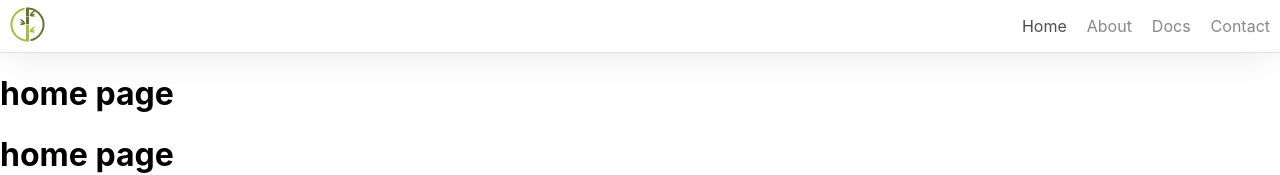
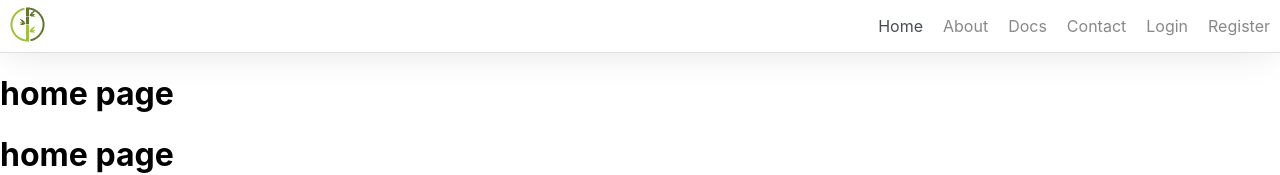
Before and after one commit to bambooss/pz-website, a Next.js app: page / in a window 1280 px wide. Shown: the top 175 px of the page. Built offline with nearby package versions, Linux system fonts and the light colour scheme.

Commit message:
Changed default port and added temporary login, register menu items

```diff
--- a/components/layout/MainHeader.js
+++ b/components/layout/MainHeader.js
@@ -47,6 +47,12 @@ function MainHeader() {
           >
             <Link href="/contact">Contact</Link>
           </li>
+          <li className={classes.listItem}>
+            <Link href="http://localhost:3000/signin">Login</Link>
+          </li>
+          <li className={classes.listItem}>
+            <Link href="http://localhost:3000/signup">Register</Link>
+          </li>
         </ul>
       </nav>
     </header>
--- a/package.json
+++ b/package.json
@@ -3,7 +3,7 @@
   "version": "0.1.0",
   "private": true,
   "scripts": {
-    "dev": "next dev",
+    "dev": "next dev -p 3001",
     "build": "next build",
     "start": "next start"
   },
```
